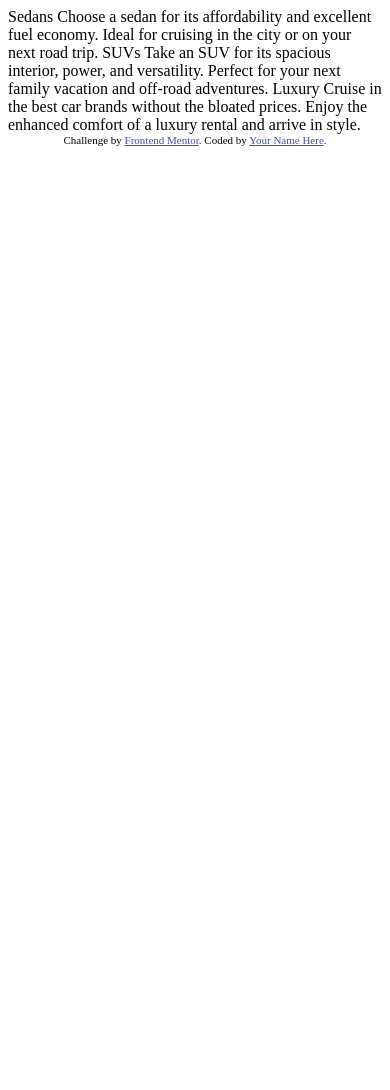
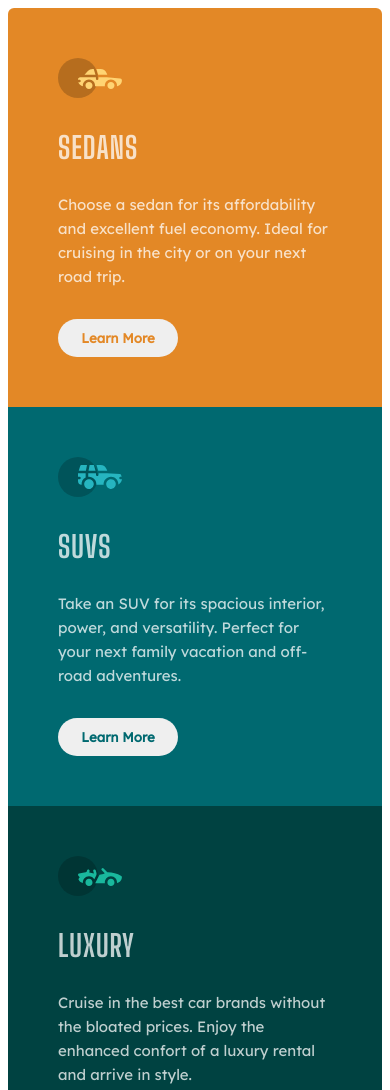
Before and after one commit to mikej321/3-Column-Card, a plain HTML site: page index.html in a window 390 px wide. Shown: the top 1090 px of the page. Before the commit the page ends 844 px from the top, so only its background shows below. Drawn offline with Linux system fonts and the light colour scheme.

Commit message:
Mobile finished
Finished the mobile version of this challenge.

```diff
--- a/index.html
+++ b/index.html
@@ -1,36 +1,93 @@
 <!DOCTYPE html>
 <html lang="en">
   <head>
-  <meta charset="UTF-8">
-  <meta name="viewport" content="width=device-width, initial-scale=1.0"> <!-- displays site properly based on user's device -->
+    <meta charset="UTF-8" />
+    <meta name="viewport" content="width=device-width, initial-scale=1.0" />
+    <!-- displays site properly based on user's device -->
 
-  <link rel="icon" type="image/png" sizes="32x32" href="./images/favicon-32x32.png">
-
+    <link
+      rel="icon"
+      type="image/png"
+      sizes="32x32"
+      href="./images/favicon-32x32.png"
+    />
+    <link rel="stylesheet" href="styles/styles.css" />
     <title>Frontend Mentor | 3-column preview card component</title>
 
     <!-- Feel free to remove these styles or customise in your own stylesheet 👍 -->
     <style>
-    .attribution { font-size: 11px; text-align: center; }
-    .attribution a { color: hsl(228, 45%, 44%); }
+      .attribution {
+        font-size: 1.1rem;
+        text-align: center;
+      }
+      .attribution a {
+        color: hsl(228, 45%, 44%);
+      }
     </style>
   </head>
   <body>
-
-  Sedans
-  Choose a sedan for its affordability and excellent fuel economy. Ideal for cruising in the city
-  or on your next road trip.
-
-  SUVs
-  Take an SUV for its spacious interior, power, and versatility. Perfect for your next family vacation
-  and off-road adventures.
-
-  Luxury
-  Cruise in the best car brands without the bloated prices. Enjoy the enhanced comfort of a luxury
-  rental and arrive in style.
+    <div class="container">
+      <div class="section sedan">
+        <svg width="64" height="40" xmlns="http://www.w3.org/2000/svg">
+          <g fill="none" fill-rule="evenodd">
+            <circle fill="#000" opacity=".201" cx="20" cy="20" r="20" />
+            <path
+              d="M52.936 24.11c1.942 0 3.517 1.542 3.517 3.445 0 1.903-1.575 3.445-3.517 3.445s-3.516-1.542-3.516-3.445c0-1.903 1.574-3.445 3.516-3.445zm-21.957 0c1.942 0 3.517 1.542 3.517 3.445 0 1.903-1.575 3.445-3.517 3.445s-3.516-1.542-3.516-3.445c0-1.903 1.574-3.445 3.516-3.445zm6.948-4.848v1.429c0 .716.61 1.293 1.348 1.259a1.295 1.295 0 001.225-1.295v-1.393h8.256l13.483 1.313c.956.093 1.676.881 1.676 1.814 0 2.89-2.126 5.303-4.926 5.819.397-3.557-2.458-6.62-6.053-6.62-3.646 0-6.504 3.14-6.039 6.723h-9.879c.466-3.588-2.397-6.722-6.039-6.722-3.595 0-6.45 3.062-6.052 6.62-2.14-.398-3.916-1.912-4.61-3.931h1.142c.731 0 1.32-.598 1.285-1.322-.033-.678-.629-1.2-1.322-1.2H20v-.251c0-1.274 1.066-2.243 2.306-2.243h15.62zM42.59 11c2.645 0 4.99 1.556 5.972 3.963l.726 1.779H40.17L38.413 11h4.178zm-6.865 0l1.758 5.741H26.505l3.357-3.654A6.502 6.502 0 0134.644 11h1.082z"
+              fill="#FFD473"
+              fill-rule="nonzero"
+            />
+          </g>
+        </svg>
+        <h1>Sedans</h1>
+        <p>
+          Choose a sedan for its affordability and excellent fuel economy. Ideal
+          for cruising in the city or on your next road trip.
+        </p>
+        <button>Learn More</button>
+      </div>
+      <div class="section suv">
+        <svg width="64" height="40" xmlns="http://www.w3.org/2000/svg">
+          <g fill="none" fill-rule="evenodd">
+            <circle fill="#000" opacity=".201" cx="20" cy="20" r="20" />
+            <path
+              d="M31.002 22.358c2.917 0 5.18 2.593 4.762 5.506a4.828 4.828 0 01-2.962 3.778 4.797 4.797 0 01-5.3-1.165c-1.188-1.26-1.235-2.613-1.263-2.613-.42-2.924 1.857-5.506 4.763-5.506zm22 0c3.457 0 5.798 3.567 4.41 6.744A4.816 4.816 0 0152.3 31.94a4.826 4.826 0 01-4.06-4.077c-.42-2.915 1.846-5.506 4.762-5.506zm-15.04-6.083v1.462a1.29 1.29 0 001.352 1.29c.693-.033 1.227-.631 1.227-1.326v-1.426h8.3l13.056.716a1.29 1.29 0 011.164.917c.27.895.446 1.477.563 1.87h-1.047c-.694 0-1.291.534-1.324 1.228a1.29 1.29 0 001.288 1.352h1.445c-.164 2.225-1.57 4.193-3.6 5.05.13-4.212-3.255-7.63-7.384-7.63-4.317 0-7.762 3.718-7.358 8.086h-7.285c.43-4.655-3.503-8.531-8.131-8.046v-3.543h7.734zm-10.312 0v4.308a7.4 7.4 0 00-4.006 7.274 3.874 3.874 0 01-3.642-3.864v-1.635h1.46a1.29 1.29 0 000-2.58h-1.461v-3.213l.003-.29h7.646zm14.986-8.196c2.65 0 5 1.592 5.984 4.055l.63 1.579a5.525 5.525 0 01-.065-.004l-.026-.002-.034-.002-.022-.002a4.178 4.178 0 00-.224-.006l-.098-.001h-.039l-.136-.001h-.052l-.326-.001H40.211L38.528 8.08zm-13.632 0l-1.122 5.616h-7.144l1.47-4.71a1.29 1.29 0 011.231-.906h5.565zm6.832 0l1.683 5.615h-7.007l1.121-5.615h4.203z"
+              fill="#26B5C0"
+              fill-rule="nonzero"
+            />
+          </g>
+        </svg>
+        <h1>Suvs</h1>
+        <p>
+          Take an SUV for its spacious interior, power, and versatility. Perfect
+          for your next family vacation and off-road adventures.
+        </p>
+        <button>Learn More</button>
+      </div>
+      <div class="section luxury">
+        <svg width="64" height="40" xmlns="http://www.w3.org/2000/svg">
+          <g fill="none" fill-rule="evenodd">
+            <circle fill="#000" opacity=".201" cx="20" cy="20" r="20" />
+            <path
+              d="M30.98 22.835c1.941 0 3.516 1.604 3.516 3.583 0 1.978-1.575 3.582-3.517 3.582s-3.516-1.604-3.516-3.582c0-1.979 1.574-3.583 3.516-3.583zm21.956 0c1.942 0 3.517 1.604 3.517 3.583 0 1.978-1.575 3.582-3.517 3.582s-3.516-1.604-3.516-3.582c0-1.979 1.574-3.583 3.516-3.583zm-9.143-10.45a1.27 1.27 0 011.819 0l3.715 3.784c4.444-.115 9.7 1.142 13.964 3.753.387.237.624.664.624 1.124 0 3.006-2.126 5.514-4.926 6.05.397-3.698-2.458-6.882-6.053-6.882-3.646 0-6.504 3.264-6.039 6.99h-9.669c.76-1.544.993-2.026 1.337-2.711l.082-.162c.421-.835 1.056-2.07 2.883-5.65 1.68-.023 3.47-.408 5.247-1.403l-2.984-3.04a1.328 1.328 0 010-1.854zm-7.68 1.064c.683-.2 1.395.202 1.592.898l.749 2.652a3.46 3.46 0 01-.247 2.51l-1.733 3.395-.216.424c-1.07-1.89-3.06-3.114-5.279-3.114-3.595 0-6.45 3.184-6.052 6.885-1.832-.347-3.414-1.537-4.278-3.276a1.331 1.331 0 01.117-1.376l.955-1.303-1.325-1.295c-.751-.735-.376-2.024.64-2.231l6.614-1.346.13-.026c.092-.019.145-.03.157-.031.314-.146 1.07-.591 1.07-1.506 0-.734.592-1.327 1.316-1.31.712.016 1.268.662 1.256 1.388a4.11 4.11 0 01-.348 1.611 22.69 22.69 0 014.7 1.146l-.7-2.473a1.314 1.314 0 01.882-1.622z"
+              fill="#19B89D"
+              fill-rule="nonzero"
+            />
+          </g>
+        </svg>
+        <h1>Luxury</h1>
+        <p>
+          Cruise in the best car brands without the bloated prices. Enjoy the
+          enhanced confort of a luxury rental and arrive in style.
+        </p>
+        <button>Learn More</button>
+      </div>
+    </div>
 
     <div class="attribution">
-    Challenge by <a href="https://www.frontendmentor.io?ref=challenge" target="_blank">Frontend Mentor</a>.
-    Coded by <a href="#">Your Name Here</a>.
+      Challenge by
+      <a href="https://www.frontendmentor.io?ref=challenge" target="_blank"
+        >Frontend Mentor</a
+      >. Coded by <a href="#">Your Name Here</a>.
     </div>
   </body>
 </html>
--- /dev/null
+++ b/styles/styles.css
@@ -0,0 +1,105 @@
+@import url('https://fonts.googleapis.com/css2?family=Big+Shoulders+Display:wght@700&family=Lexend+Deca&display=swap');
+
+*,
+*::before,
+*::after {
+  box-sizing: border-box;
+}
+
+* {
+  --color1: hsl(31, 77%, 52%);
+  --color2: hsl(184, 100%, 22%);
+  --color3: hsl(179, 100%, 13%);
+  --paragraph: hsla(0, 0%, 100%, 0.75);
+  --neutralmain: hsl(0, 0%, 95%);
+  --paragraph-font: 'Lexend Deca', sans-serif;
+  --heading-font: 'Big Shoulders Display', cursive;
+}
+
+html {
+  margin: 0;
+  padding: 0;
+  font-size: 62.5%;
+}
+
+body {
+  font-size: 1.5rem;
+  font-family: var(--paragraph-font);
+  font-weight: 400;
+}
+
+.container {
+  color: var(--paragraph);
+  display: grid;
+  grid-template-rows: repeat(3, 1fr);
+  grid-template-areas: "sedan"
+                       "suvs"
+                       "luxury";
+}
+
+.section {
+  padding: 5rem;
+  line-height: 2.1rem;
+}
+
+.section > svg {
+  margin-bottom: 1.4rem;
+}
+
+.section > h1 {
+  font-family: var(--heading-font);
+  font-weight: 700;
+  text-transform: uppercase;
+  letter-spacing: 1px;
+  margin-bottom: 3.5rem;
+}
+
+.section > p {
+  line-height: 2.4rem;
+  margin-bottom: 3rem;
+}
+
+.section > button {
+  width: 12rem;
+  height: 3.8rem;
+  cursor: pointer;
+  border: none;
+  border-radius: 24px;
+  font-family: var(--paragraph-font);
+  font-weight: 700;
+}
+
+.sedan {
+  border-radius: 6px 6px 0 0;
+}
+
+.sedan > button {
+  color: var(--color1);
+}
+
+.suv > button {
+  color: var(--color2);
+}
+
+.luxury {
+  border-radius: 0 0 6px 6px;
+}
+
+.luxury > button {
+  color: var(--color3);
+}
+
+.sedan {
+  background-color: var(--color1);
+  grid-area: sedan;
+}
+
+.suv {
+  background-color: var(--color2);
+  grid-area: suvs;
+}
+
+.luxury {
+  background-color: var(--color3);
+  grid-area: luxury;
+}
```
Lines whose indentation alone changed are shown as unchanged.
